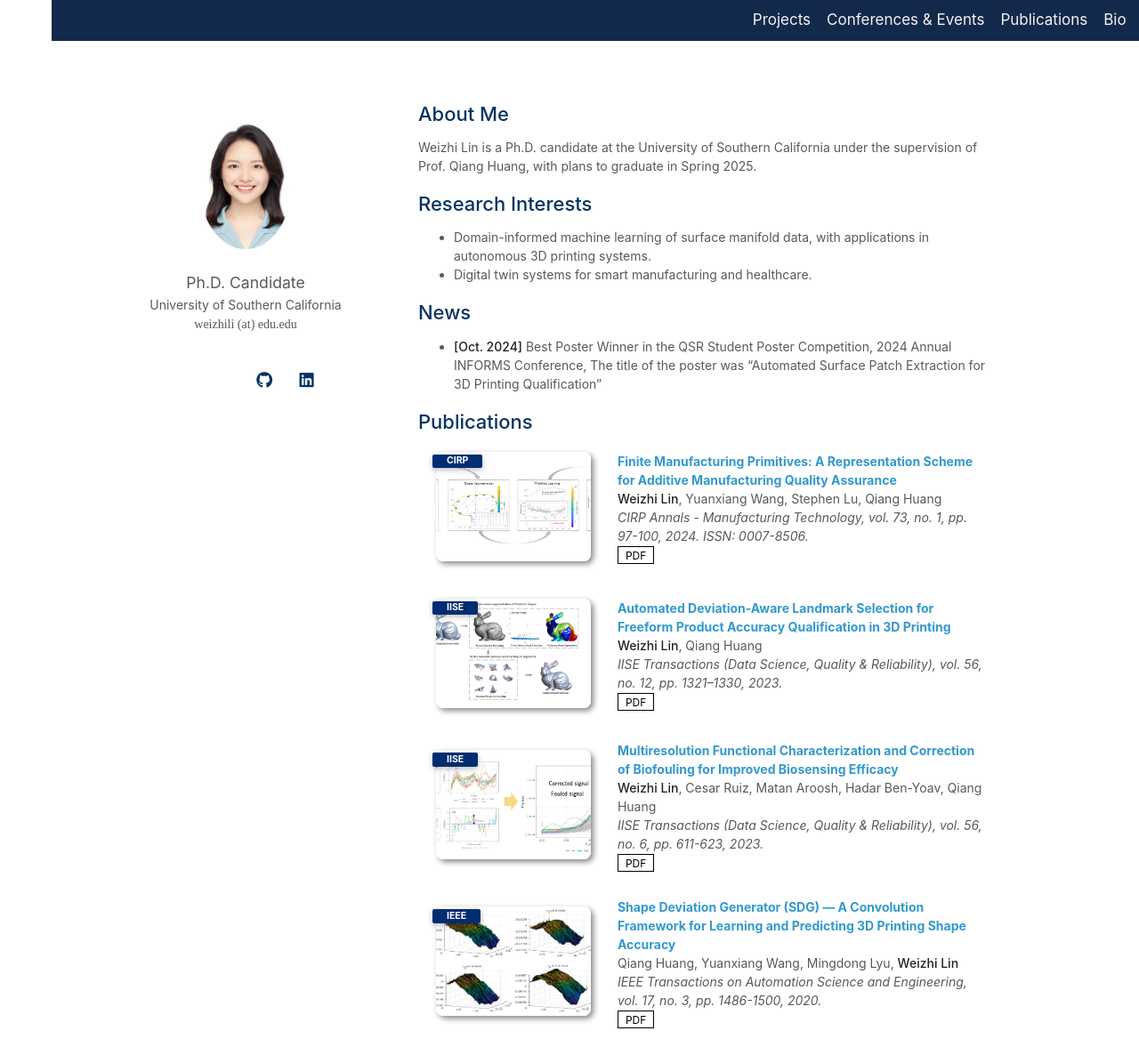
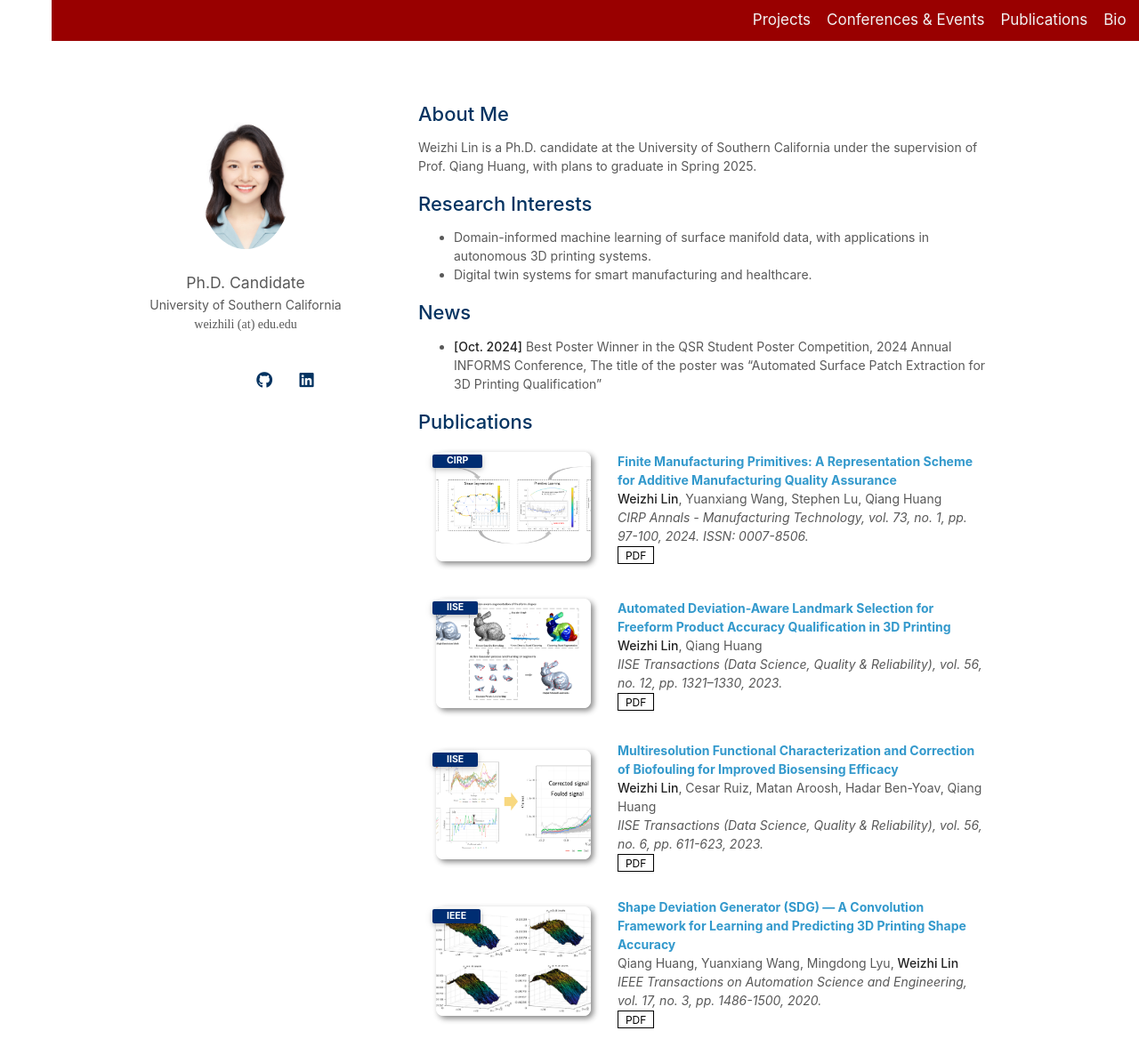
Before and after one commit to weizhi-lin/weizhi-lin.github.io, a Jekyll site: the page built from index.md, in a window 1280 px wide and 1276 px high. Shown: the top 1195 px of the window at 89% size. Built offline with Jekyll 4.4.1, drawn with Linux system fonts in a browser that asks for light colours; a style sheet for code colours, icons or effects is not loaded.

Commit message:
Update nav.css

```diff
--- a/assets/css/nav.css
+++ b/assets/css/nav.css
@@ -1,6 +1,6 @@
 /* Fixed navigation bar at the top */
 .topnav {
-    background-color: #13294B;
+    background-color: #990000;
     overflow: hidden;
     position: fixed;
     z-index: 999;
```
